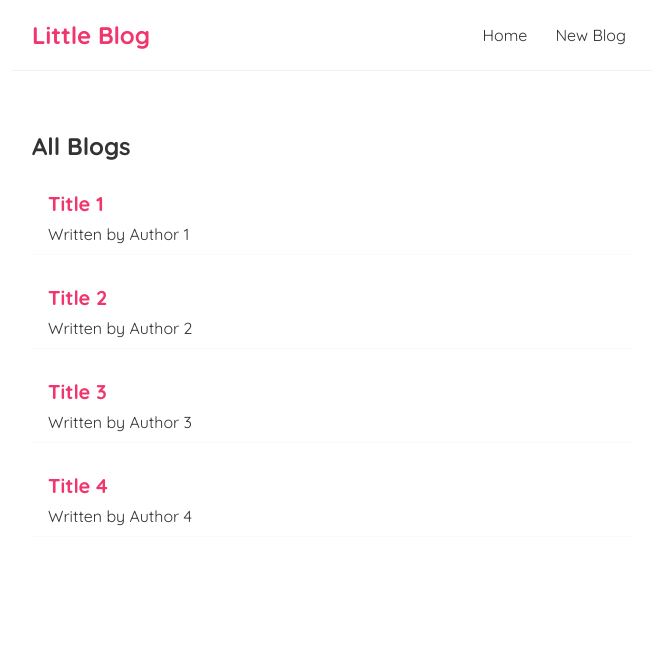
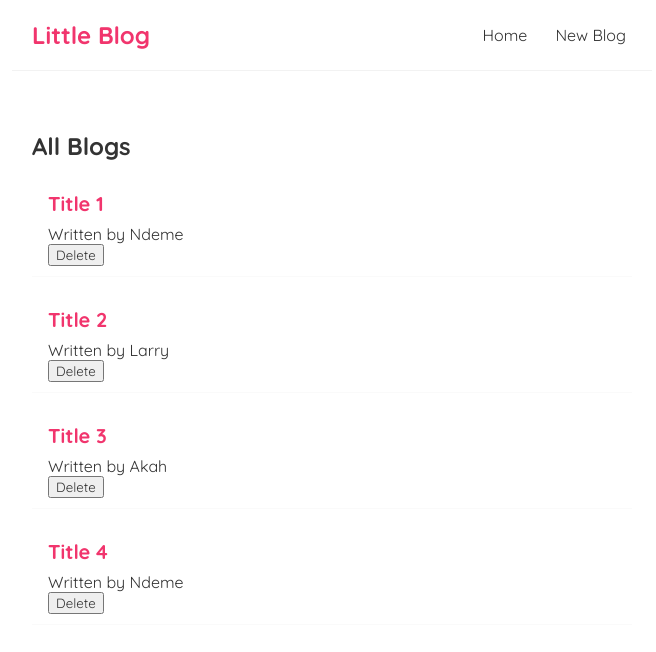
Before and after one commit to ndemeyvan/learn_react_____againnnn, a React (Create React App) app: page / in a window 1280 px wide. Shown: the top 652 px of the page, without its empty margins (308-964 px from the left). Built offline with nearby package versions, Linux system fonts and the light colour scheme.

Commit message:
useEffect Hooks , function proprs

```diff
--- a/src/blogList.jsx
+++ b/src/blogList.jsx
@@ -1,6 +1,6 @@
 import React from "react";
 
-const BlogList = ({title,data}) => {
+const BlogList = ({title,data,handleDelete}) => {
 
 
   return (
@@ -10,6 +10,7 @@ const BlogList = ({title,data}) => {
         <div className="blog-preview" key={item.id}>
           <h2>{item.title}</h2>
           <p>Written by {item.author}</p>
+          <button onClick={()=>handleDelete(item.id) }>Delete</button>
         </div>
       ))}
     </div>
--- a/src/home.jsx
+++ b/src/home.jsx
@@ -1,34 +1,27 @@
-import React, { useState } from "react";
+import React, { useState , useEffect  } from "react";
 import BlogList from "./blogList";
-
 
 const Home = () => {
   const [blogs, setBlogs] = useState([
-    { title: "Title 1", body: "Body 1", author: "Author 1", id: 1 },
-    { title: "Title 2", body: "Body 2", author: "Author 2", id: 2 },
-    { title: "Title 3", body: "Body 3", author: "Author 3", id: 3 },
-    { title: "Title 4", body: "Body 4", author: "Author 4", id: 4 },
+    { title: "Title 1", body: "Body 1", author: "Ndeme", id: 1 },
+    { title: "Title 2", body: "Body 2", author: "Larry", id: 2 },
+    { title: "Title 3", body: "Body 3", author: "Akah", id: 3 },
+    { title: "Title 4", body: "Body 4", author: "Ndeme", id: 4 },
   ]);
 
-// const [name,setName] = useState('Mario');
+  const handleDelete = (id) => {
+    const newArray = blogs.filter((element) => element.id !== id);
+    setBlogs(newArray);
+  };
 
-//   const handleClick = (name, e) => {
-//     setName('Luigi');
-//     console.log(`Hello ${name}`);
-//     console.log(e.target);
-//   };
+  // Cette function est lance a chaque fois que le composant est rendu / ou a chaque changement d'etat
+  useEffect(()=>{
+    console.log('Use effect run');
+  })
 
   return (
     <div className="home">
-       <BlogList data={blogs} title={'All Blogs'}/>
-      {/* <p>{name}</p>
-      <button
-        onClick={(e) => {
-          handleClick("Ndeme Yvan", e);
-        }}
-      >
-        Click me
-      </button> */}
+      <BlogList data={blogs} title={"All Blogs"} handleDelete={handleDelete} />
     </div>
   );
 };
```
